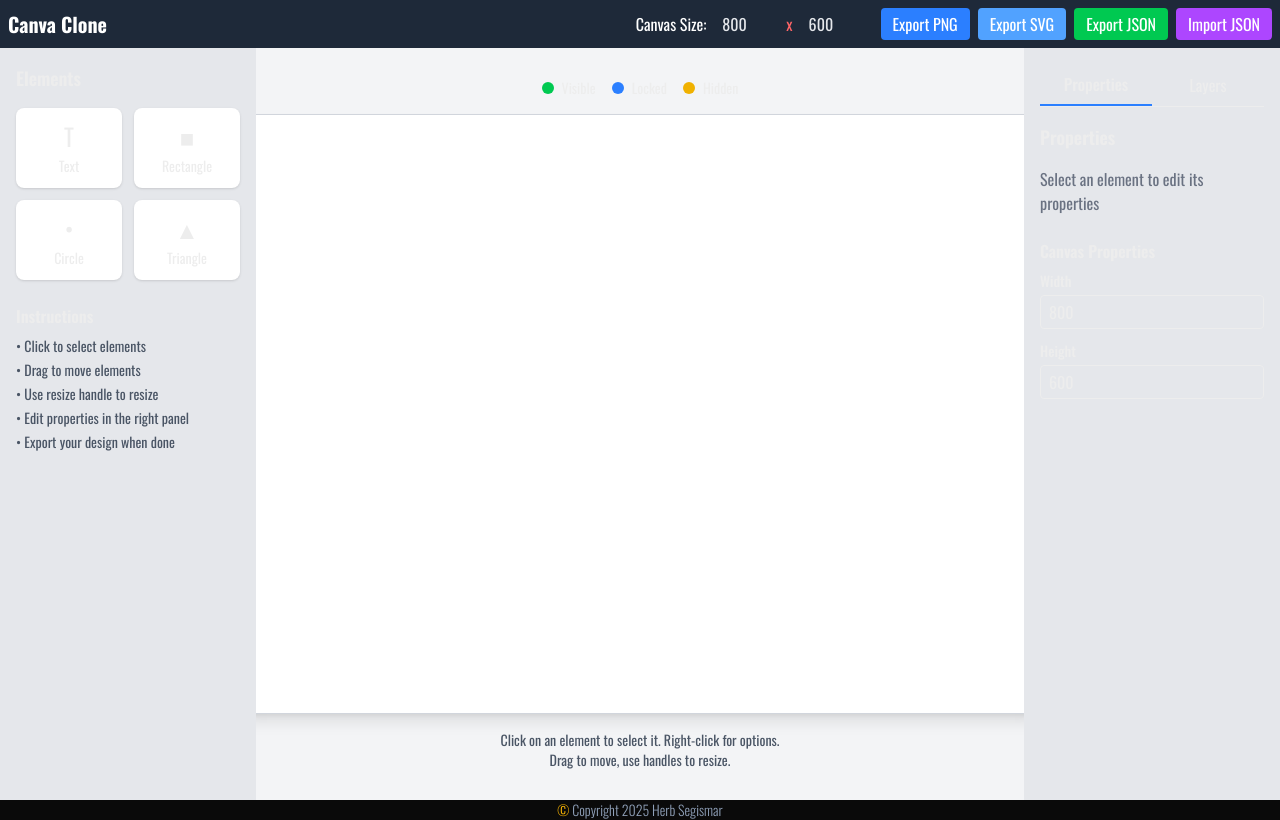
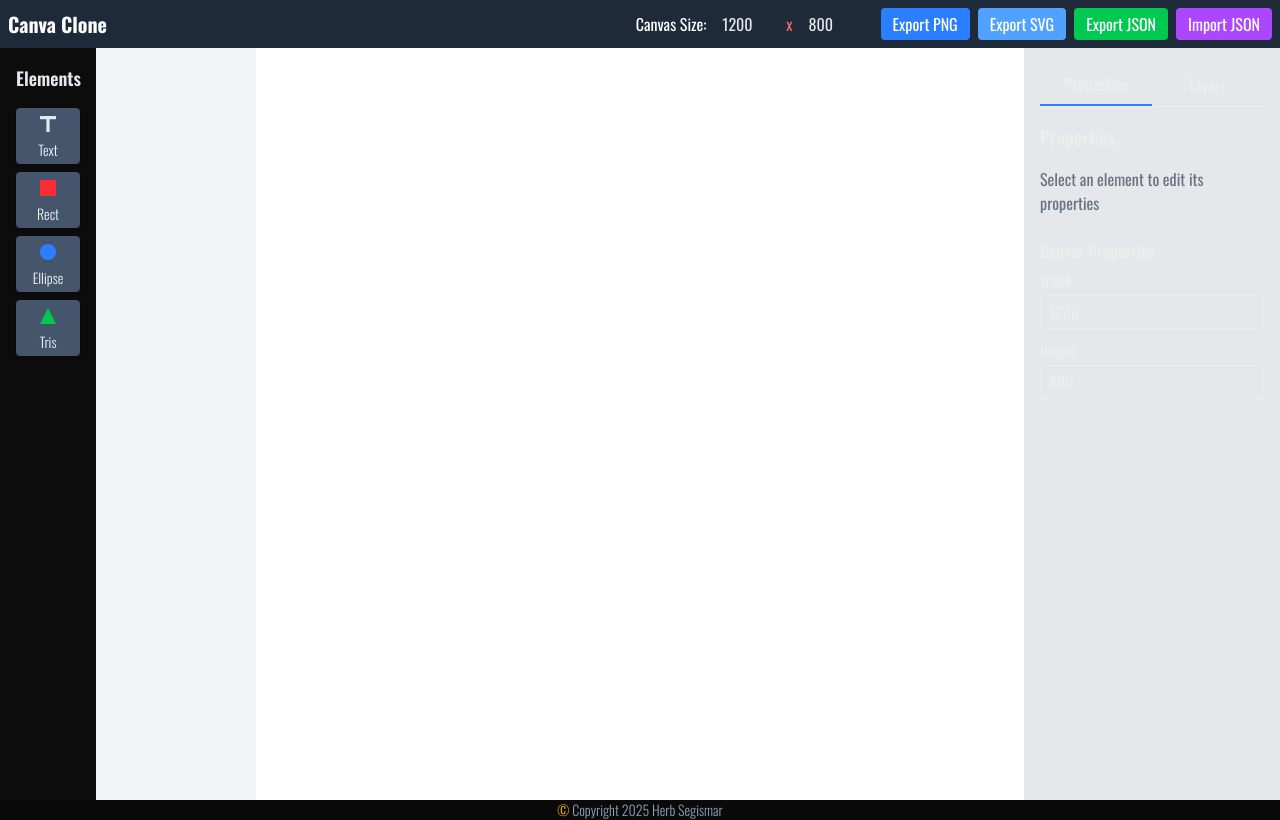
Before and after one commit to HerbertSegismar/canva-clone, a Next.js app: page / in a window 1280 px wide. Built offline with nearby package versions, Linux system fonts and the light colour scheme.

Commit message:
custom shapes utilities

```diff
--- /dev/null
+++ b/app/Icons/Icons.tsx
@@ -0,0 +1,33 @@
+import React from 'react'
+
+export const Ellipse = () => {
+  return (
+    <div className="flex items-center justify-center p-1">
+      <div className="ellipse" />
+    </div>
+  );
+}
+
+export const Rect = () => {
+  return (
+    <div className="flex items-center justify-center p-1">
+      <div className="rect" />
+    </div>
+  );
+}
+
+export const Tris = () => {
+  return (
+    <div className="flex items-center justify-center p-1">
+      <div className="tris" />
+    </div>
+  );
+};
+
+export const T = () => {
+  return (
+    <div className="flex items-center justify-center p-1">
+      <div className="t" />
+    </div>
+  );
+};
--- a/app/components/ElementsPanel.tsx
+++ b/app/components/ElementsPanel.tsx
@@ -1,4 +1,5 @@
 import { ElementType } from "@/app/types";
+import { Ellipse, Rect, Tris, T } from "../Icons/Icons";
 
 interface ElementsPanelProps {
   addElement: (elementType: ElementType) => void;
@@ -7,37 +8,26 @@ interface ElementsPanelProps {
 
 const ElementsPanel: React.FC<ElementsPanelProps> = ({ addElement }) => {
   const elementTypes = [
-    { type: "text" as ElementType, label: "Text", icon: "T" },
-    { type: "rectangle" as ElementType, label: "Rectangle", icon: "■" },
-    { type: "circle" as ElementType, label: "Circle", icon: "•" },
-    { type: "triangle" as ElementType, label: "Triangle", icon: "▲" },
+    { type: "text" as ElementType, label: "Text", icon: <T/> },
+    { type: "rectangle" as ElementType, label: "Rect", icon: <Rect/> },
+    { type: "circle" as ElementType, label: "Ellipse", icon: <Ellipse/> },
+    { type: "triangle" as ElementType, label: "Tris", icon: <Tris/> },
   ];
 
   return (
-    <div className="w-64 bg-gray-200 p-4 overflow-y-auto">
-      <h2 className="text-lg font-semibold mb-4">Elements</h2>
-      <div className="grid grid-cols-2 gap-3">
+    <div className="w-24 bg-black/95 p-4 overflow-y-auto">
+      <h2 className="text-lg text-slate-200 font-semibold mb-4">Elements</h2>
+      <div className="grid grid-cols-1 gap-2">
         {elementTypes.map((item) => (
           <button
             key={item.type}
             onClick={() => addElement(item.type)}
-            className="flex flex-col items-center justify-center p-3 bg-white rounded-lg shadow hover:bg-gray-50 transition-colors"
+            className="flex flex-col items-center justify-center p-1 text-slate-100 text-xs font-light bg-slate-600 rounded-sm shadow hover:bg-slate-800 transition-colors"
           >
-            <span className="text-2xl mb-1">{item.icon}</span>
+            <div className="text-2xl mb-1 w-1/2">{item.icon}</div>
             <span className="text-sm">{item.label}</span>
           </button>
         ))}
-      </div>
-
-      <div className="mt-6">
-        <h3 className="text-md font-semibold mb-2">Instructions</h3>
-        <ul className="text-sm text-gray-600 space-y-1">
-          <li>• Click to select elements</li>
-          <li>• Drag to move elements</li>
-          <li>• Use resize handle to resize</li>
-          <li>• Edit properties in the right panel</li>
-          <li>• Export your design when done</li>
-        </ul>
       </div>
     </div>
   );
--- a/app/globals.css
+++ b/app/globals.css
@@ -30,20 +30,39 @@ body {
   box-sizing: border-box;
 }
 
+/*Drawing Tools Utilities */
+@utility ellipse {
+  @apply size-4 bg-blue-500 rounded-full;
+}
+
+@utility rect {
+  @apply size-4 bg-red-500;
+}
+
+@utility tris {
+  @apply size-4 bg-green-500;
+  clip-path: polygon(0% 100%, 50% 0%, 100% 100%);
+}
+
+@utility t {
+  @apply size-4 bg-slate-200;
+  clip-path: polygon(0% 0%, 100% 0%, 100% 20%, 60% 20%, 60% 100%, 40% 100%, 40% 20%, 0% 20% );
+}
+
 /* Custom scrollbar for panels */
 ::-webkit-scrollbar {
-  width: 8px;
+  width: 5px;
 }
 
 ::-webkit-scrollbar-track {
-  background: #f55b5bff;
+  background: #ee9c9cff;
 }
 
 ::-webkit-scrollbar-thumb {
-  background: #54f754ff;
-  border-radius: 4px;
+  background: #b2f5b2ff;
+  border-radius: 5px;
 }
 
 ::-webkit-scrollbar-thumb:hover {
-  background: #4f4ae7ff;
+  background: #8683e8ff;
 }
--- a/app/page.tsx
+++ b/app/page.tsx
@@ -12,8 +12,8 @@ export default function Home() {
   const [canvasElements, setCanvasElements] = useState<CanvasElement[]>([]);
   const [selectedElement, setSelectedElement] = useState<number | null>(null);
   const [canvasSize, setCanvasSize] = useState<CanvasSize>({
-    width: 800,
-    height: 600,
+    width: 1200,
+    height: 800,
   });
   const [isElementsPanelOpen, setIsElementsPanelOpen] = useState(false);
   const [isPropertiesPanelOpen, setIsPropertiesPanelOpen] = useState(false);
--- a/tsconfig.json
+++ b/tsconfig.json
@@ -22,6 +22,6 @@
       "@/*": ["./*"]
     }
   },
-  "include": ["next-env.d.ts", "**/*.ts", "**/*.tsx", ".next/types/**/*.ts"],
+  "include": ["next-env.d.ts", "**/*.ts", "**/*.tsx", ".next/types/**/*.ts", "app/Icons"],
   "exclude": ["node_modules"]
 }
```
